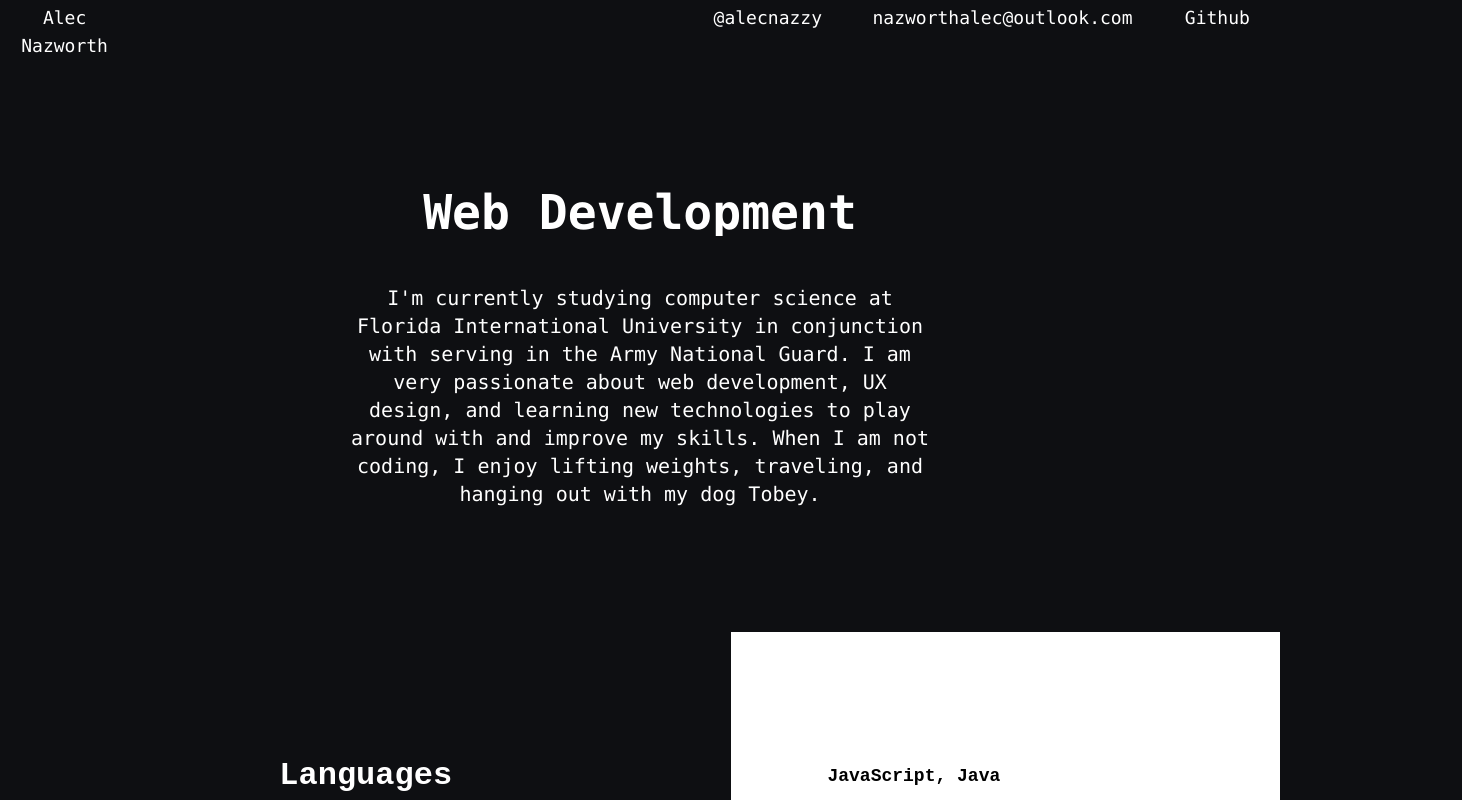
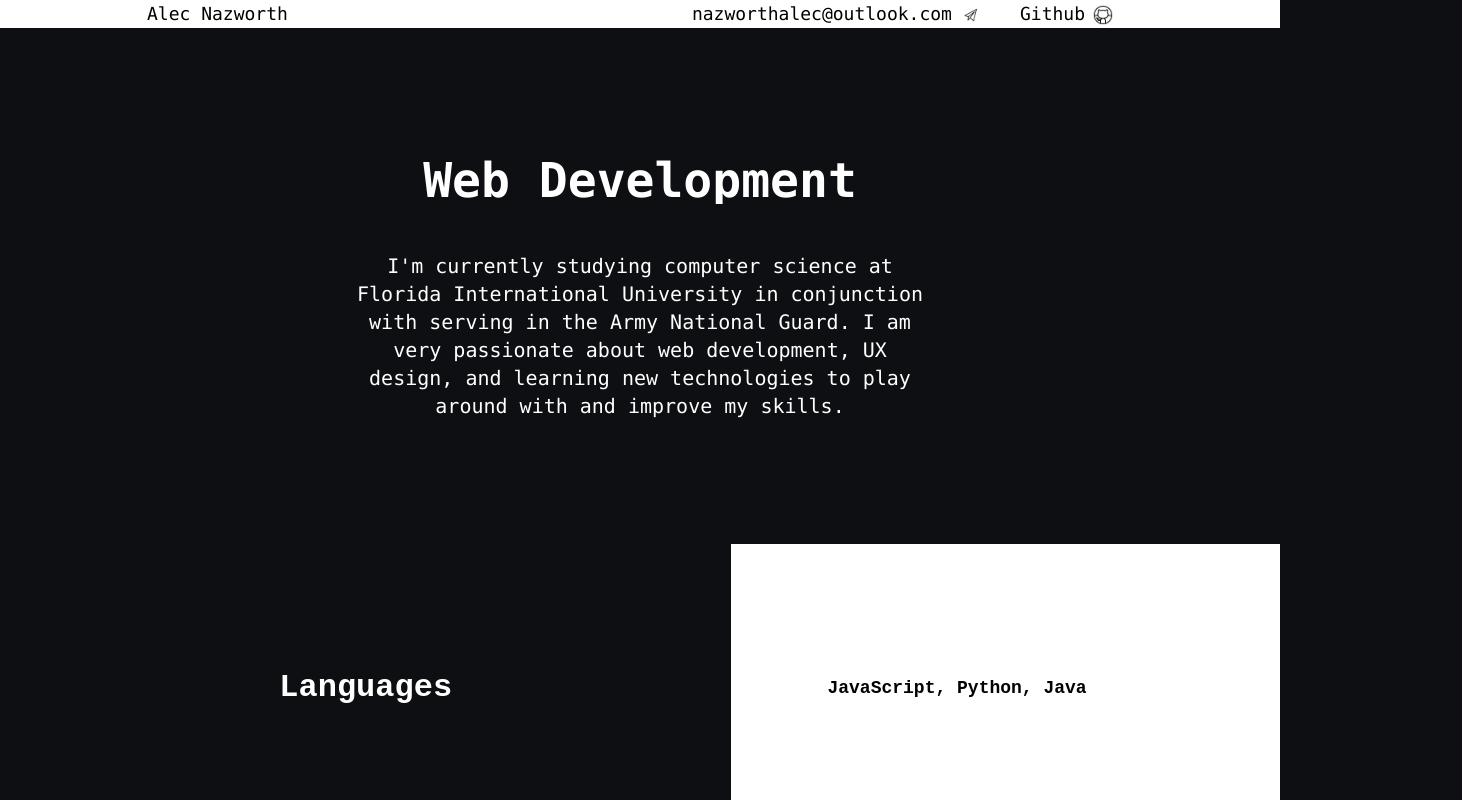
Before and after one commit to alecnazzy/alecnazzy, a React (Create React App) app: page / in a window 1280 px wide. Shown: the top 800 px of the page, 1462 px wide, since content can reach past the window. Built offline with nearby package versions, Linux system fonts and the light colour scheme.

Commit message:
-added navbar icons -changed profile bio

```diff
--- a/src/components/Profile.js
+++ b/src/components/Profile.js
@@ -9,9 +9,7 @@ export default function Profile() {
         I'm currently studying computer science at Florida International
         University in conjunction with serving in the Army National Guard. I am
         very passionate about web development, UX design, and learning new
-        technologies to play around with and improve my skills. When I am not
-        coding, I enjoy lifting weights, traveling, and hanging out with my dog
-        Tobey.
+        technologies to play around with and improve my skills.
       </p>
     </div>
   );
--- a/src/components/Skills.js
+++ b/src/components/Skills.js
@@ -4,9 +4,9 @@ import { useState } from "react";
 export default function Skills() {
   return (
     <div>
-      <Slider title="Languages" text="JavaScript, Java" />
-      <Slider title="Technology" text="React, Express" />
-      <Slider title="Tools" text="MongoDB, Firebase" />
+      <Slider title="Languages" text="JavaScript, Python, Java" />
+      <Slider title="Technologies" text="React, Express" />
+      <Slider title="Tools" text="MongoDB, Figma" />
     </div>
   );
 }
--- a/src/components/UI/footer.js
+++ b/src/components/UI/footer.js
@@ -1,6 +1,6 @@
 export default function Footer() {
   return (
-    <footer className="w-full mt-10 mbtext-lg font-mono">
+    <footer className="w-full mt-10 mb-5 text-md font-mono">
       <div className="w-full mx-auto p-4 flex items-center justify-center">
         <span classname="text-sm text-center text-gray-800">
           © 2024 alecnazzy.com
--- a/src/components/UI/navbar.js
+++ b/src/components/UI/navbar.js
@@ -1,25 +1,8 @@
 export default function Navbar() {
   return (
-    <div className="w-full top-0 mt-1 text-lg  font-mono">
+    <div className="w-full top-0 mt-0 text-lg  font-mono bg-white text-black">
       <ul className="flex justify-center justify-items-center">
         <li className="mr-5 mr-96 ">Alec Nazworth</li>
-
-        <li className="mr-5 ml-48">
-          <p className="text-lg  w-fit group">
-            <a
-              href="https://www.instagram.com/alecnazzy/"
-              rel="noreferrer"
-              target="_blank"
-            >
-              @alecnazzy
-            </a>
-            <img
-              src="icons/instagram-icon.png"
-              alt="instagram icon"
-              className="h-5 w-5 ml-2 inline-block invisible group-hover:visible"
-            />
-          </p>
-        </li>
 
         <li className="mr-5 ml-5">
           <p className="text-lg  w-fit group">
@@ -27,9 +10,9 @@ export default function Navbar() {
               nazworthalec@outlook.com
             </a>
             <img
-              src="icons/outlook-icon.png"
+              src="icons/icons8-paper-plane.gif"
               alt="email icon"
-              className="h-5 w-5 ml-2 inline-block invisible group-hover:visible"
+              className="h-5 w-5 ml-2 inline-block "
             />
           </p>
         </li>
@@ -44,9 +27,9 @@ export default function Navbar() {
               Github
             </a>
             <img
-              src="icons/github-icon.png"
+              src="icons/icons8-github.gif"
               alt="github icon"
-              className="h-5 w-5 ml-2 inline-block invisible group-hover:visible"
+              className="h-5 w-5 ml-2 inline-block "
             />
           </p>
         </li>
--- a/src/components/UI/project-showcase.js
+++ b/src/components/UI/project-showcase.js
@@ -7,7 +7,7 @@ export default function ProjectShowcase({ children }) {
         <img
           src={children.image}
           alt={children.title}
-          className="h-full object-cover group-hover:opacity-50 group-hover:filter group-hover:brightness-50 group-hover:blur-sm "
+          className="h-full object-cover group-hover:opacity-50 group-hover:filter group-hover:brightness-50 group-hover:blur-sm"
         />
         <div className="absolute inset-0 flex flex-col align-center items-center justify-center opacity-0 group-hover:opacity-100">
           <h2 className="text-2xl text-white font-mono text-center p-4 mb-4">
```
Also changed, not shown: public/icons/icons8-github.gif (added), public/icons/icons8-paper-plane.gif (added).
